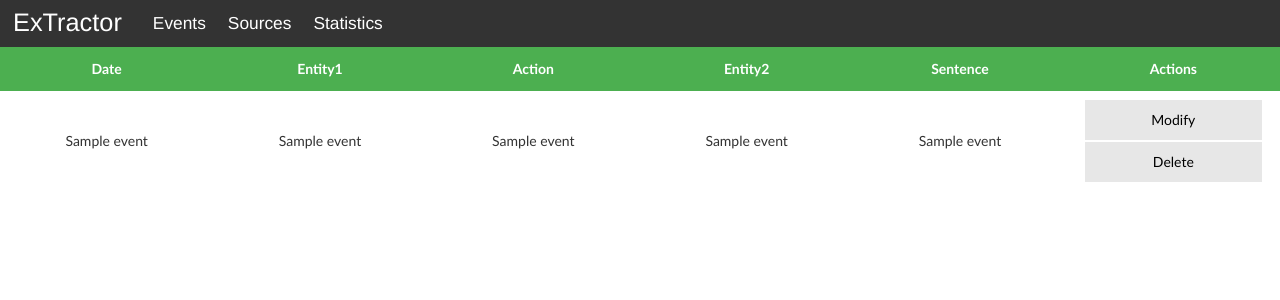
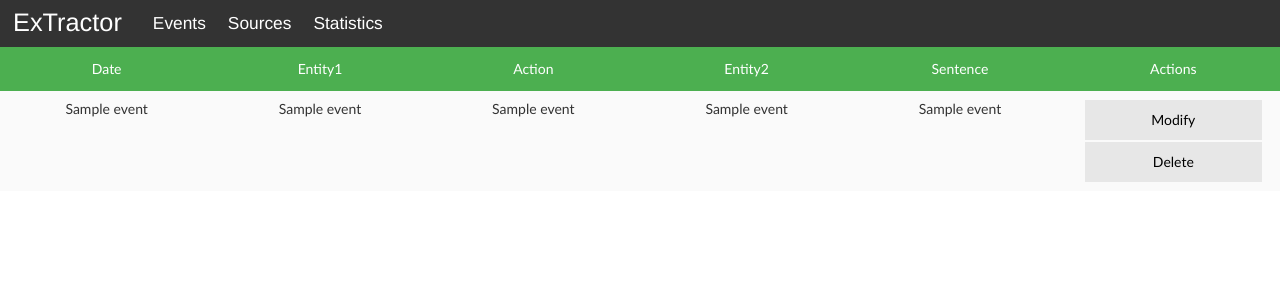
Before and after one commit to tehnar/Event-extraction, a Flask app: template web_ui/templates/events.html in a window 1280 px wide. Shown: the top 300 px of the page. Run offline with Flask 2, Linux system fonts and the light colour scheme; the template is opened without the code that fills it: values that come from a table or form of the project are taken from there, most other values are stand-ins (such as "Sample title", 1, 10 or a date in 2020); parts of the project's set-up code (start-up, migrations or seed data) failed here and were passed over; some libraries are stand-ins or nearby versions.

Commit message:
Reworked event table, can now edit events

```diff
--- a/run_web_server.py
+++ b/run_web_server.py
@@ -1,7 +1,4 @@
 #!/usr/bin/env python3
-from db import DatabaseHandler
-import web_ui
 
 from web_ui import app
-app.db_handler = DatabaseHandler()
 app.run(debug=True)
--- a/web_ui/static/style.css
+++ b/web_ui/static/style.css
@@ -1,52 +1,59 @@
-.events {
+div.table {
+    display:table;
     font-family: "Trebuchet MS", Arial, Helvetica, sans-serif;
     border-collapse: collapse;
     width: 100%;
 }
 
-.events td, .events th {
+form.tr, div.tr
+{
+    display:table-row;
+}
+
+span.td, span.th {
+    display:table-cell;
     border: 0 solid #DDD;
     padding: 8px;
     min-width: 150px;
     text-align: center;
 }
 
-.events tr:nth-child(even) {
+form.tr:nth-child(even) {
     background-color: #FAFAFA;
 }
 
-.events tr:hover {
+form.tr:hover {
     background-color: #E9FFE9;
 }
 
-.events th {
+span.th {
     padding-top: 12px;
     padding-bottom: 12px;
     background-color: #4CAF50;
     color: white;
 }
 
-.events td.buttons {
+span.td.buttons {
     vertical-align: top;
 }
 
 
 
 
-.events tr.selected_tr {
+span.events tr.selected_tr {
     min-width: 200px;
     text-align: center;
     padding: 0;
     margin: 0;
 }
 
-.events tr.selected_tr td {
+span.events tr.selected_tr td {
     padding: 2px;
     padding-top: 6px;
     margin: 0;
 }
 
-table.events textarea {
+div.table textarea {
     min-height: 100px;
     width: 100%;
     height: 100%;
@@ -133,3 +140,9 @@ form.buttons input.cancel {
 form.buttons input.cancel:hover {
     background: rgba(240, 0, 0, 1);
 }
+
+
+
+span.td
+{
+}
--- a/web_ui/templates/events.html
+++ b/web_ui/templates/events.html
@@ -1,47 +1,41 @@
 {% extends "base.html" %}
 {% block content %}
 </html>
-    <table class="events">
-        <thead>
-            <tr>
-                <th> Date </th>
-                <th> Entity1 </th>
-                <th> Action </th>
-                <th> Entity2 </th>
-                <th> Sentence </th>
-                <th> Actions </th>
-            </tr>
-        </thead>
+    <div class="table">
+            <form class="tr buttons" action="" method="post">
+                <span class="th"> Date </span>
+                <span class="th"> Entity1 </span>
+                <span class="th"> Action </span>
+                <span class="th"> Entity2 </span>
+                <span class="th"> Sentence </span>
+                <span class="th"> Actions </span>
+            </form>
         {% for event in events %}
             {% if event[0] == form.selected_event_id %}
-                <tr class="selected_tr">
-                    <td> <textarea> {{event[1]}} </textarea> </td>
-                    <td> <textarea> {{event[2]}} </textarea> </td>
-                    <td> <textarea> {{event[4]}} </textarea> </td>
-                    <td> <textarea> {{event[3]}} </textarea> </td>
-                    <td> <textarea> {{event[5]}} </textarea> </td>
-                    <td class="buttons">
-                        <form class="buttons" action="" method="post">
+                <form class="tr buttons selected_tr" action="" method="post" name="editForm">
+                    <span class="td"> {{form.date()}} </span>
+                    <span class="td"> {{form.entity1()}} </span>
+                    <span class="td"> {{form.action()}} </span>
+                    <span class="td"> {{form.entity2()}} </span>
+                    <span class="td"> {{form.sentence()}} </span>
+                    <span class="td buttons">
                             <input class="save" type="submit" name={{event[0]}} value="Save">
                             <input class="cancel" type="submit" name={{event[0]}} value="Cancel">
-                        </form>
-                    </td>
-                </tr>
+                    </span>
+                </form>
             {% else %}
-                <tr>
-                    <td> {{event[1]}} </td>
-                    <td> {{event[2]}} </td>
-                    <td> {{event[4]}} </td>
-                    <td> {{event[3]}} </td>
-                    <td> {{event[5]}} </td>
-                    <td class="buttons">
-                        <form class="buttons" action="" method="post">
+                <form class="tr buttons" action="" method="post">
+                    <span class="td"> {{event[1]}} </span>
+                    <span class="td"> {{event[2]}} </span>
+                    <span class="td"> {{event[4]}} </span>
+                    <span class="td"> {{event[3]}} </span>
+                    <span class="td"> {{event[5]}} </span>
+                    <span class="td buttons">
                             <input class="modify" type="submit" name={{event[0]}} value="Modify">
                             <input class="delete" type="submit" name={{event[0]}} value="Delete">
-                        </form>
-                    </td>
-                </tr>
+                    </span>
+                </form>
             {% endif %}
         {% endfor %}
-    </table>
+    </div>
 {% endblock %}
--- a/web_ui/views.py
+++ b/web_ui/views.py
@@ -1,50 +1,74 @@
 from flask import redirect, url_for, render_template, request
 from web_ui import app
 from flask.ext.wtf import Form
-from wtforms import IntegerField, DateField, SubmitField
-from wtforms.validators import DataRequired
-from flask_nav import Nav
-from flask_nav.elements import Navbar, View
+from wtforms import IntegerField, DateField, SubmitField, TextAreaField
 from db import DatabaseHandler
 
 import datetime
 
 DEFAULT_ARTICLES_COUNT = 30
+db_handler = DatabaseHandler()
+
 
 class EventsForm(Form):
     selected_event_id = -1
+    date = TextAreaField()
+    entity1 = TextAreaField()
+    action = TextAreaField()
+    entity2 = TextAreaField()
+    sentence = TextAreaField()
+
 
 class FetchArticleForm(Form):
     fetch_articles = SubmitField('Fetch new articles')
+
 
 @app.route('/')
 def redirect_to_events():
     return redirect(url_for('events'))
 
+
 @app.route('/events', methods = ['GET', 'POST'])
 def events(count = DEFAULT_ARTICLES_COUNT, date = datetime.datetime.now()):
     form = EventsForm()
-    print(form.selected_event_id)
     if request.method == 'POST':
-        for event_id, action in request.form.items():
-            if action == "Delete":
-                app.db_handler.del_event_by_id(event_id)
-            elif action == "Modify":
-                form.selected_event_id = int(event_id)
+        actions = ['Save', 'Modify', 'Cancel', 'Delete']
+        data = {}
+        event_id = None
+        action = None
+        for x, y in request.form.items():
+            data[x] = y
+            if y in actions:
+                action = y
+                event_id = int(x)
+        if action == "Delete":
+            db_handler.del_event_by_id(event_id)
+        elif action == "Modify":
+            form.selected_event_id = int(event_id)
+            event = db_handler.get_event_by_id(event_id)
+            form.date.data = event[1]
+            form.entity1.data = event[2]
+            form.action.data = event[4]
+            form.entity2.data = event[3]
+            form.sentence.data = event[5]
+        elif action == "Save":
+            db_handler.change_event(data['entity1'], data['entity2'], data['action'], data['sentence'], event_id)
 
-    db_events = app.db_handler.get_events_starting_from(count, date)
+    db_events = db_handler.get_events_starting_from(count, date)
     return render_template("events.html", form = form, events = db_events)
+
 
 @app.route('/sources', methods = ['GET', 'POST'])
 def articles():
     print(request.method)
-    articles = app.db_handler.get_sites()
+    articles = db_handler.get_sites()
     articles_forms = [FetchArticleForm(prefix=article[0]) for article in articles]
     for form, article in zip(articles_forms, articles):
         pass  # Todo: actually fetch articles from given source
 
     return render_template("sources.html", articles=zip(articles, articles_forms))
 
+
 @app.route('/statistics', methods=['GET', 'POST'])
 def statistics():
     return render_template("statistics.html", form=Form())
```
